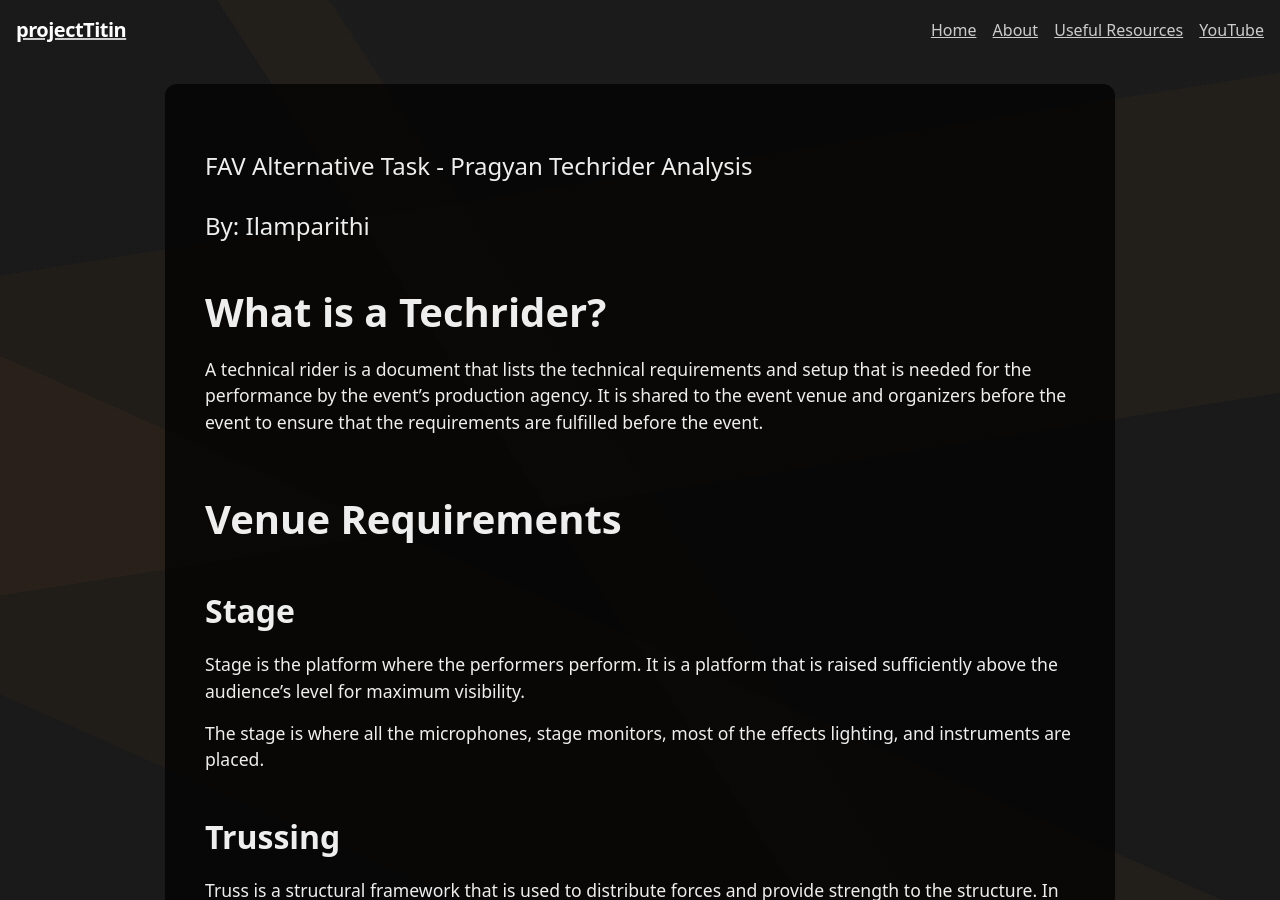
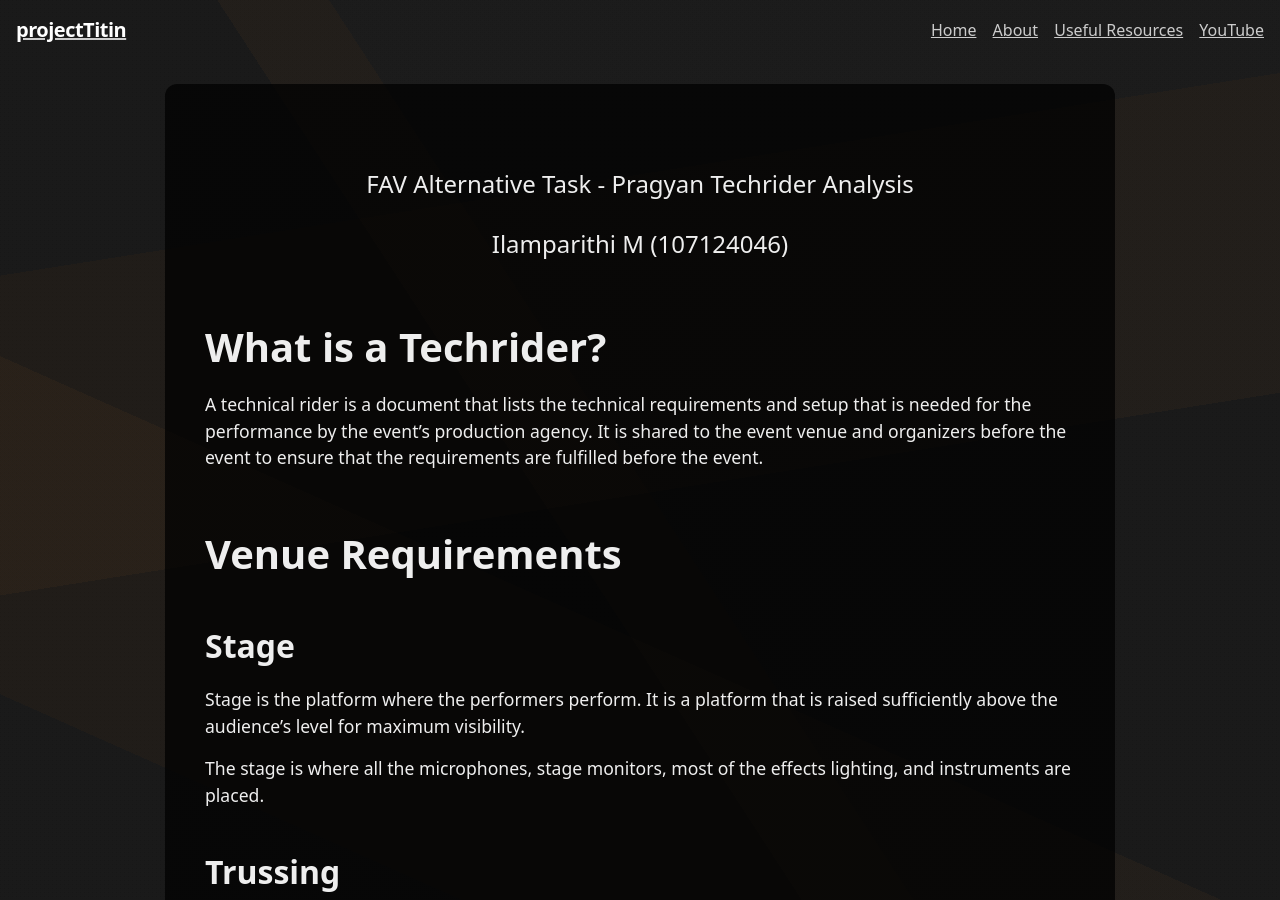
Before and after one commit to pseudoforceyt/projectTitin, a Jekyll site: the page built from AntaraMitraLive/index.md, in a window 1280 px wide and 900 px high. Built offline with Jekyll 4.4.1, drawn with Linux system fonts in a browser that asks for light colours.

Commit message:
fix positioning of personal info

```diff
--- a/AntaraMitraLive/index.md
+++ b/AntaraMitraLive/index.md
@@ -1,10 +1,10 @@
 ---
 layout: about
 ---
-
-#### FAV Alternative Task - Pragyan Techrider Analysis
-
-#### By: Ilamparithi
+<div style="text-align: center; max-width: 100%; margin: 1em 0;">
+  <h4>FAV Alternative Task - Pragyan Techrider Analysis</h4>
+  <h4>Ilamparithi M (107124046)</h4>
+</div>
 
 # What is a Techrider?
 A technical rider is a document that lists the technical requirements and setup that is needed for the performance by the event's production agency. It is shared to the event venue and organizers before the event to ensure that the requirements are fulfilled before the event.
```
